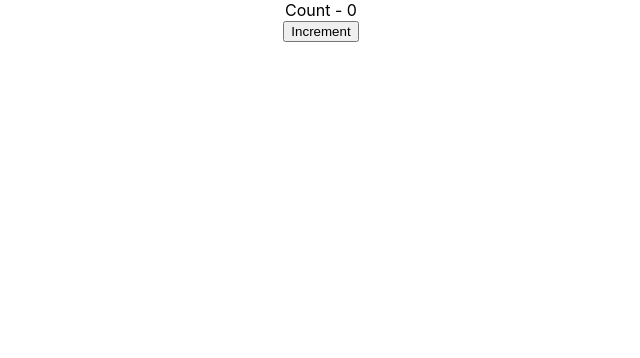
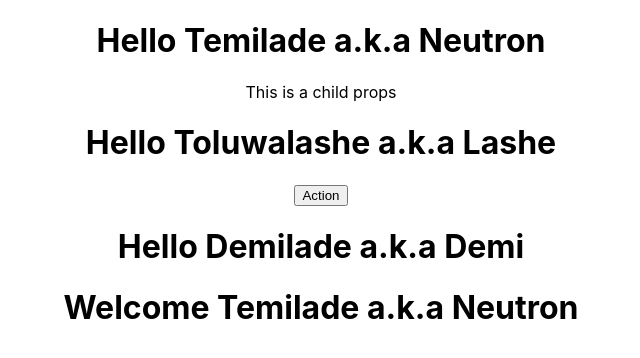
Before and after one commit to D-Alegria/hello_world_react, a React (Create React App) app: page / in a window 1280 px wide. Shown: the top 358 px of the page, without its empty margins (319-959 px from the left). Built offline with nearby package versions, Linux system fonts and the light colour scheme.

Commit message:
learnt about destructing props in funcs and class

```diff
--- a/src/App.js
+++ b/src/App.js
@@ -9,9 +9,9 @@ import Counter from "./components/Counter";
 function App() {
   return (
     <div className="App">
-      <Counter/>
+      {/* <Counter/> */}
       {/* <Message/> */}
-      {/* <Greet name="Temilade" heroName="Neutron">
+       <Greet name="Temilade" heroName="Neutron">
         <p>This is a child props</p>
       </Greet>
       <Greet name="Toluwalashe" heroName="Lashe">
@@ -19,7 +19,7 @@ function App() {
       </Greet>
       <Greet name="Demilade" heroName="Demi" />
       <Welcome name="Temilade" heroName="Neutron"/>
-      <Welcome name="Toluwalashe" heroName="Lashe"/>
+      {/*<Welcome name="Toluwalashe" heroName="Lashe"/>
       <Welcome name="Demilade" heroName="Demi"/> */}
       {/* <Hello/> */}
     </div>
--- a/src/components/Greet.js
+++ b/src/components/Greet.js
@@ -1,11 +1,10 @@
 import React from "react";
 
 const Greet = (props) => {
-  console.log(props);
-
+  const {name, heroName} = props
 return (
     <div>
-        <h1>Hello {props.name} a.k.a {props.heroName}</h1>
+        <h1>Hello {name} a.k.a {heroName}</h1>
         {props.children}
     </div>
 )
--- a/src/components/Welcome.js
+++ b/src/components/Welcome.js
@@ -2,7 +2,8 @@ import React, { Component } from "react";
 
 class Welcome extends Component {
     render(){
-    return <h1>Welcome {this.props.name} a.k.a {this.props.heroName}</h1>
+        const {name, heroName} = this.props
+    return <h1>Welcome {name} a.k.a {heroName}</h1>
     }
 }
 export default Welcome
```
